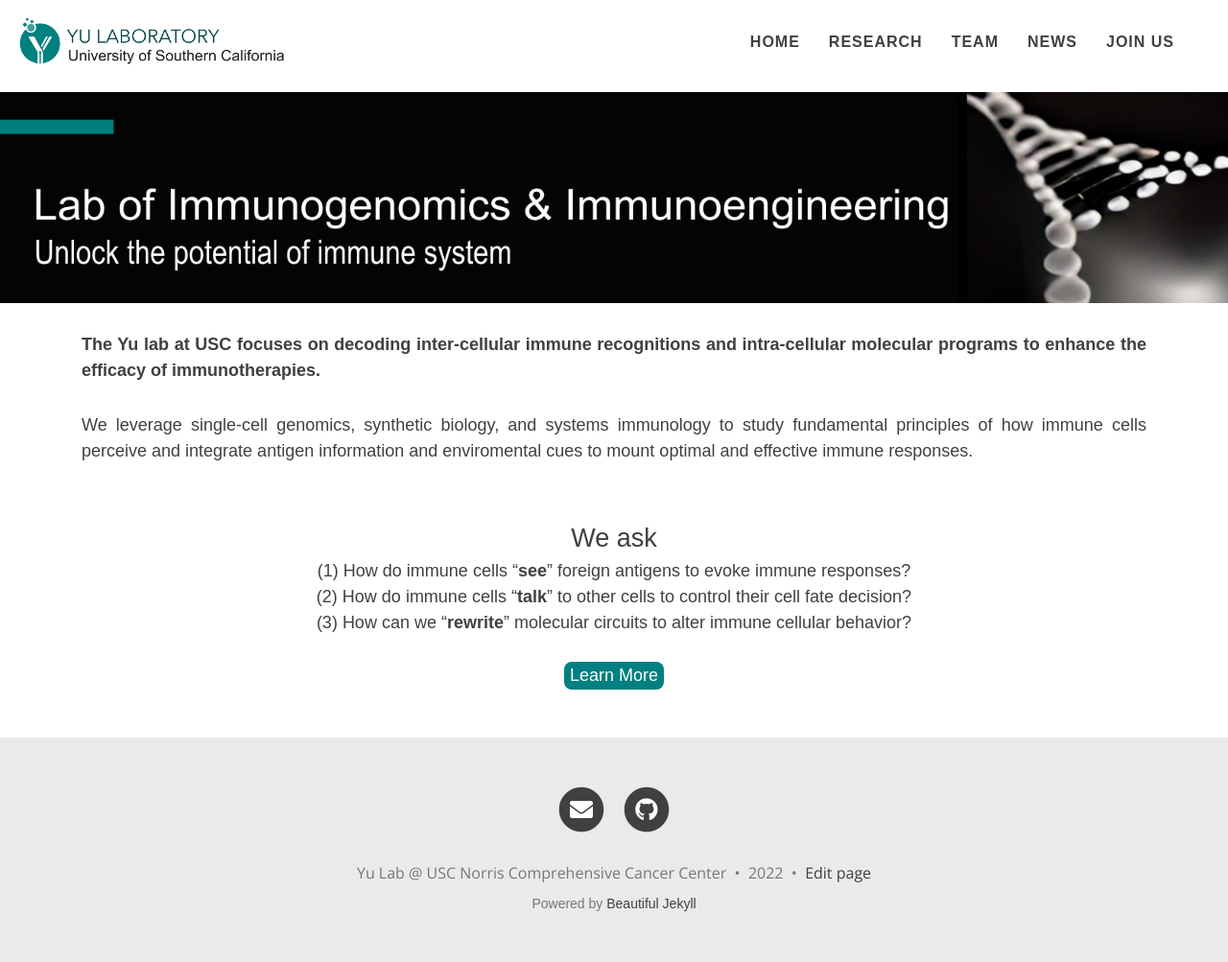
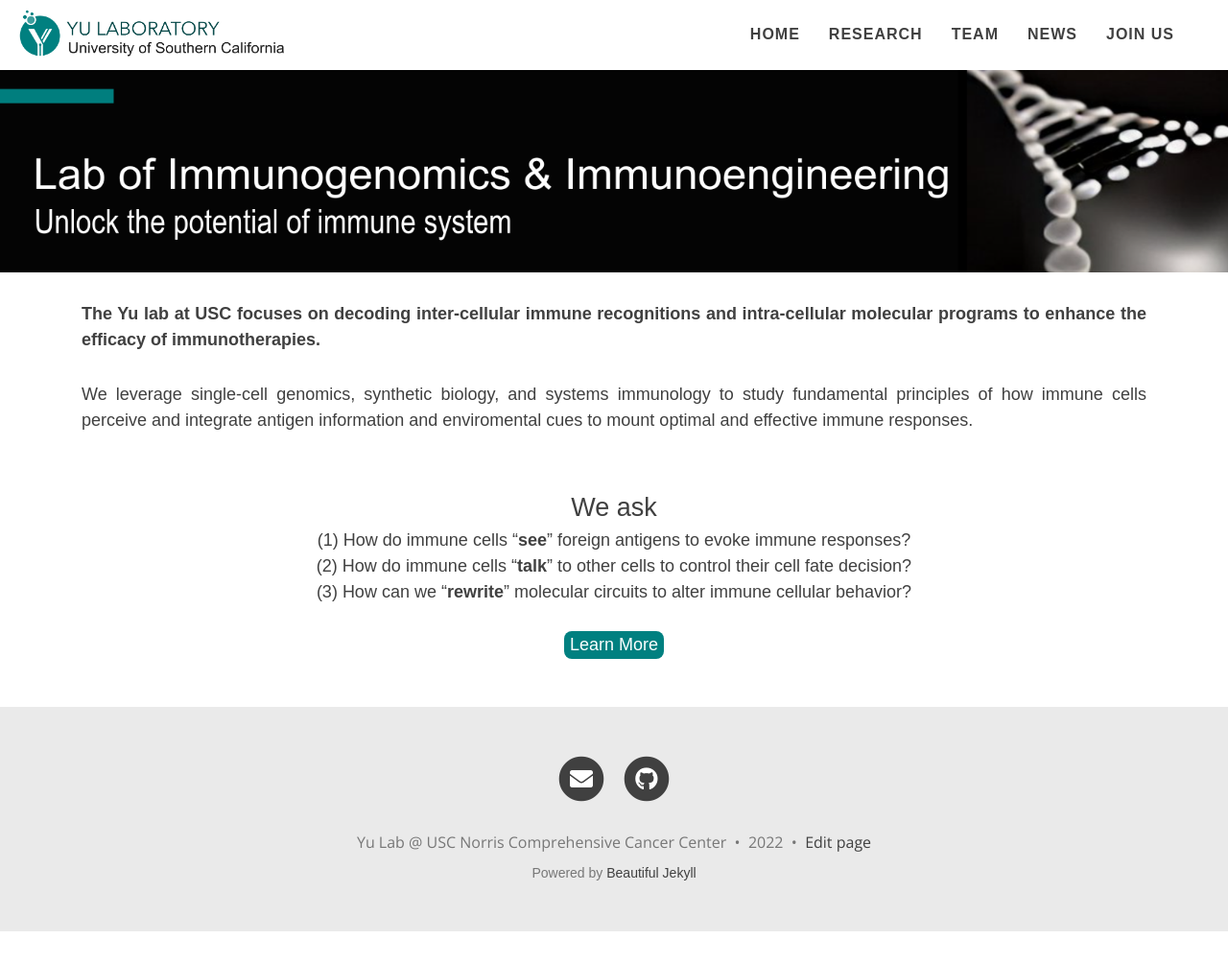
Before and after one commit to bingfeiyu-lab/bingfeiyu-lab.github.io, a Jekyll site: the page built from index.html, in a window 1280 px wide and 1003 px high. Shown: the whole window at 96% size. Built offline with Jekyll 4.4.1, drawn with Linux system fonts in a browser that asks for light colours; nearby versions of some CDN libraries; the list of posts is cut into pages by our own code.

Commit message:
Adjust nav bar

```diff
--- a/assets/css/beautifuljekyll.css
+++ b/assets/css/beautifuljekyll.css
@@ -21,7 +21,7 @@ body {
   background-attachment: fixed;
   {% endif %}
   overflow-wrap: break-word;
-  padding-top: 6rem;
+  padding-top: 4rem;
 }
 p {
   line-height: 1.5;
@@ -215,8 +215,8 @@ img {
 
 @media (min-width: 200px) {
   .navbar-custom {
-    padding-top: 1rem;
-    padding-bottom: 1rem;
+    padding-top: 0.5rem;
+    padding-bottom: 0.5rem;
   }
 
   .navbar-custom .navbar-brand-logo {
@@ -231,7 +231,7 @@ img {
   .navbar-expand-md .navbar-nav .nav-link {
     padding-left: 0.9375rem;
     padding-right: 0.9375rem;
-    font-size: 1rem
+    font-size: 1rem;
   }
 
   .navbar-expand-md .navbar-nav .nav-item:not(.dropdown):last-child .nav-link {
```
